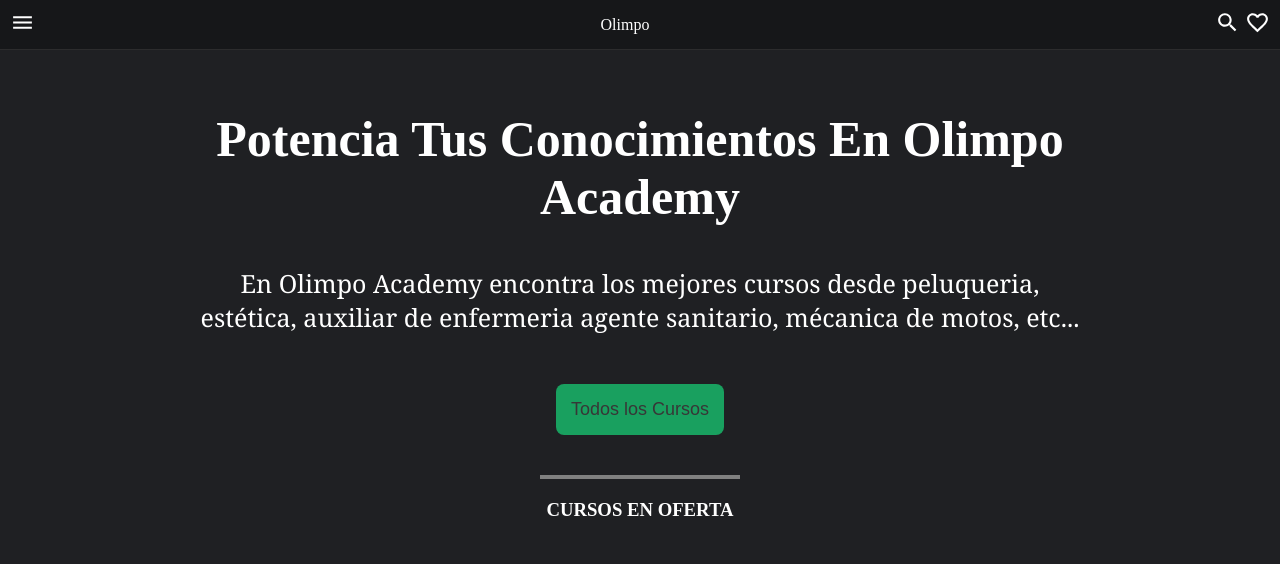
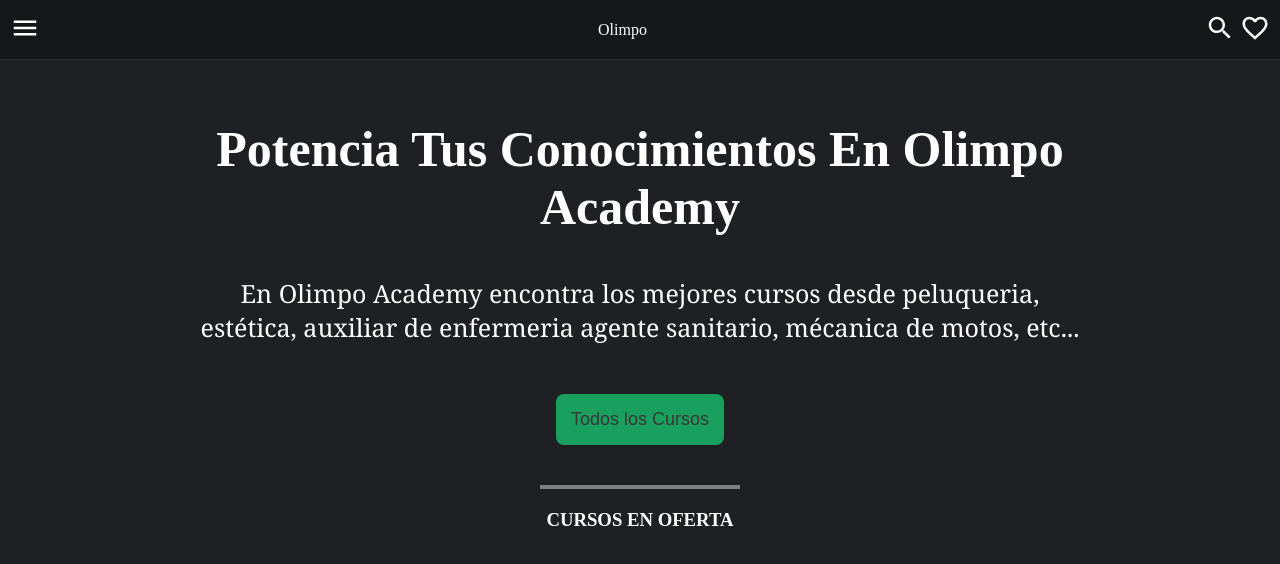
Before and after one commit to ignacioM3/Olimpo-Academy, a React (Vite) app: page / in a window 1280 px wide. Shown: the top 564 px of the page. Built offline with nearby package versions, Linux system fonts and the light colour scheme.

Commit message:
Cambia font-z del header

```diff
--- a/src/components/Header.jsx
+++ b/src/components/Header.jsx
@@ -60,13 +60,13 @@ const Wrapper = styled.div`
   display: flex;
   justify-content: space-between;
   align-items: center;
-  height: 50px;
+  height: 60px;
   padding: 0 10px;
   border-bottom: 1px solid #58555558;
 
 
   svg{
-      font-size: 25px;
+      font-size: 30px;
       cursor: pointer;
     }
 `
```
